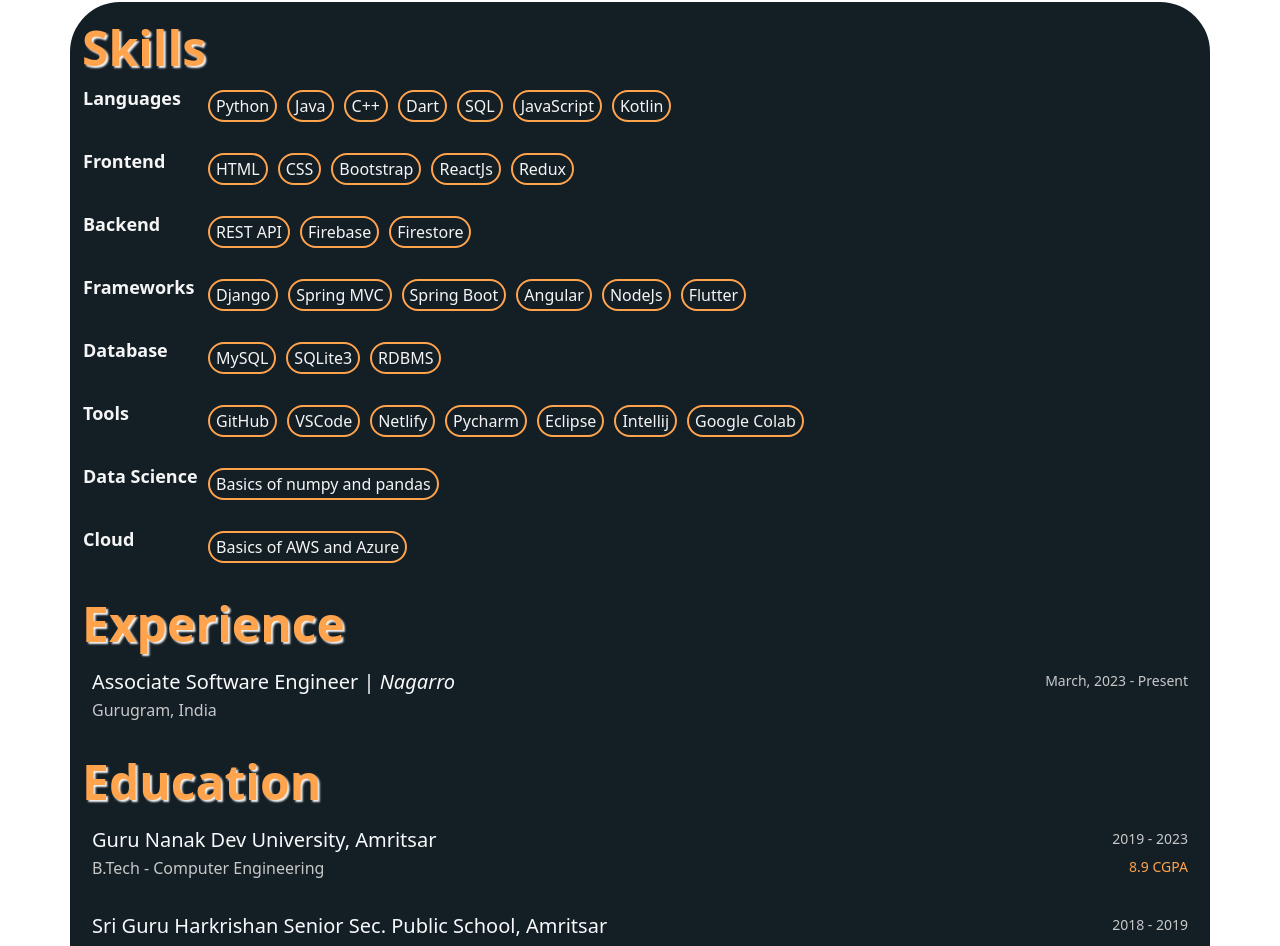
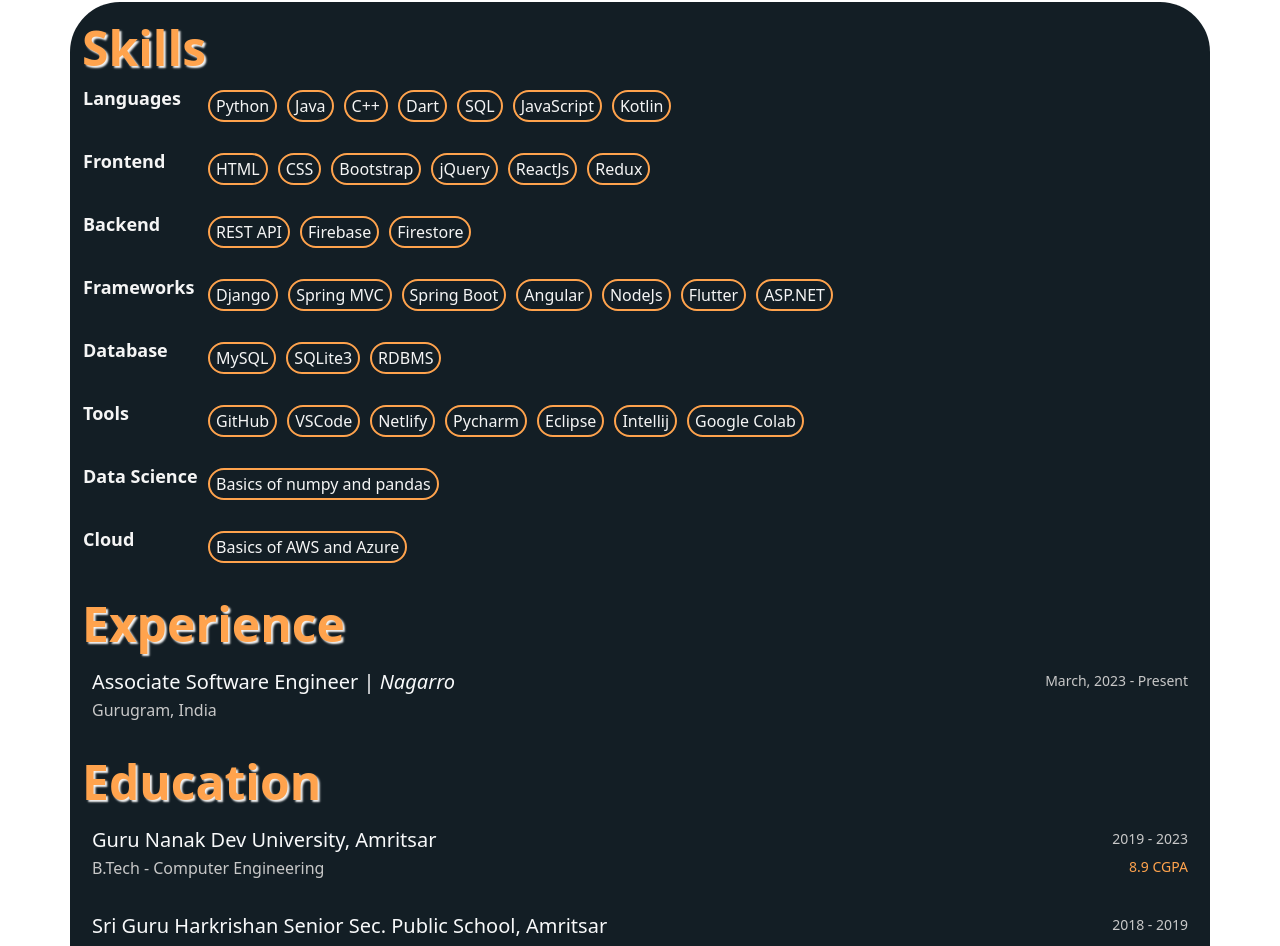
Before and after one commit to rajinderpalsingh2001/rajinderpalsingh2001.github.io, a React (Create React App) app: page / in a window 1280 px wide. Shown: the part 898-1844 px from the top of the page. Built offline with nearby package versions, Linux system fonts and the light colour scheme.

Commit message:
profile picture update

```diff
--- a/src/components/home/home.css
+++ b/src/components/home/home.css
@@ -16,6 +16,7 @@
     font-size: 4rem;
     font-weight: bold;
 }
+
 .greet{
     font-size: 2rem;
     font-weight: bold;
--- a/src/data/data.js
+++ b/src/data/data.js
@@ -6,7 +6,7 @@
 
   skills: {
     Languages: ["Python", "Java", "C++", "Dart", "SQL", "JavaScript", "Kotlin"],
-    Frontend: ["HTML", "CSS", "Bootstrap", "ReactJs", "Redux"],
+    Frontend: ["HTML", "CSS", "Bootstrap","jQuery", "ReactJs", "Redux"],
     Backend: ["REST API", "Firebase", "Firestore"],
     Frameworks: [
       "Django",
@@ -15,6 +15,7 @@
       "Angular",
       "NodeJs",
       "Flutter",
+      "ASP.NET"
     ],
     Database: ["MySQL", "SQLite3", "RDBMS"],
     Tools: [
```
Also changed, not shown: src/assets/mypicture.png.
